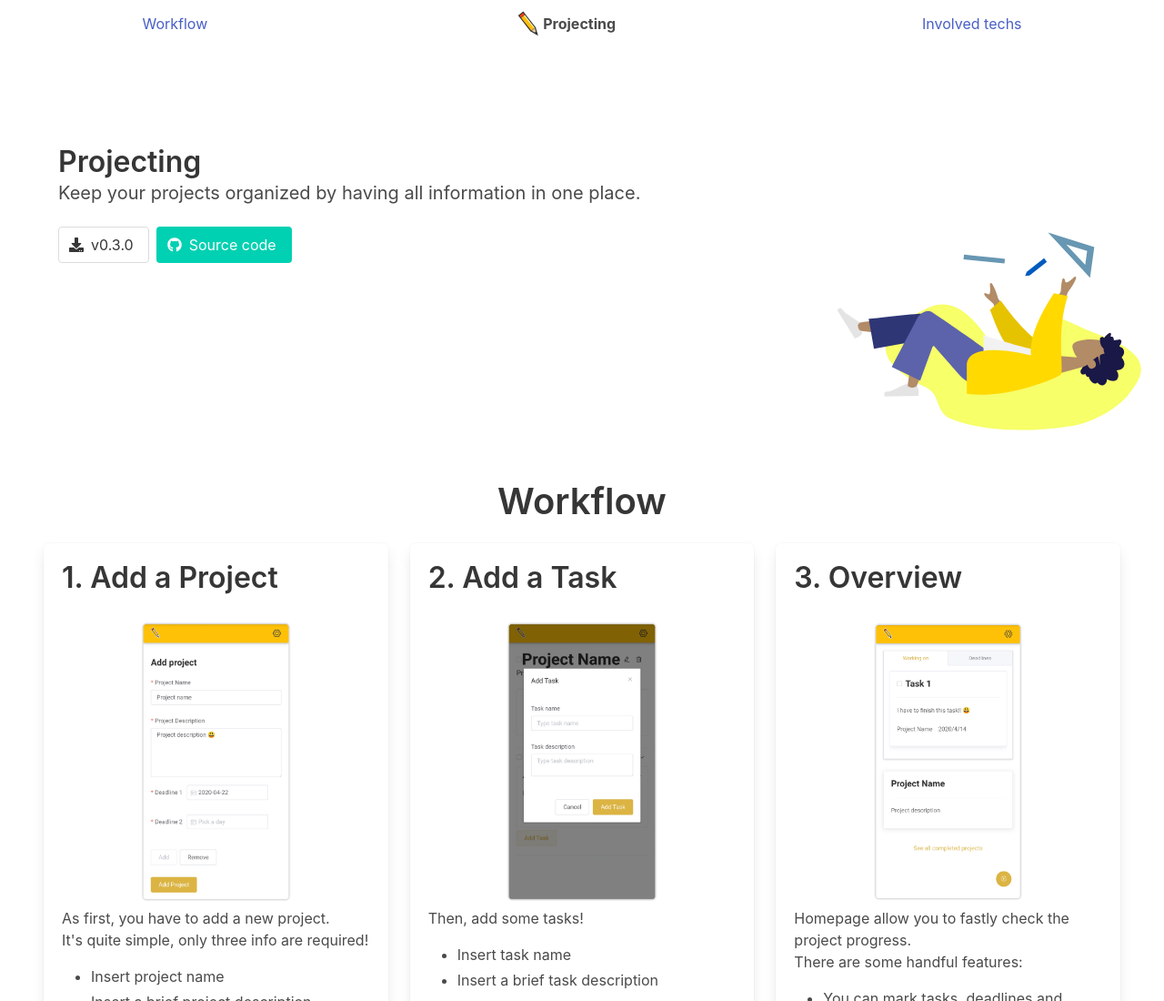
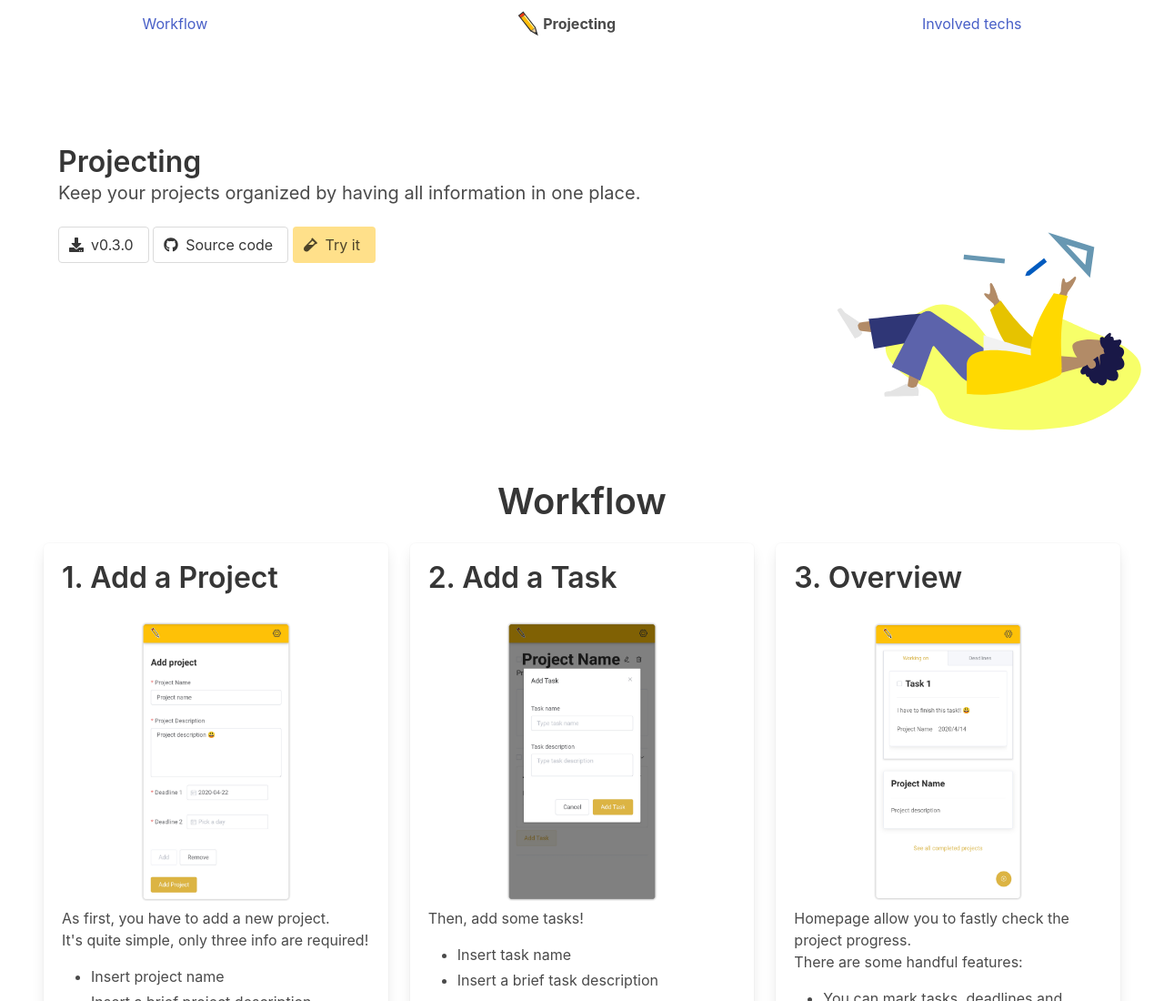
Before and after one commit to longo-andrea/longo-andrea.github.io-projecting-app, a plain HTML site: page index.html in a window 1280 px wide. Shown: the top 1100 px of the page at 91% size. Drawn offline with nearby package versions, Linux system fonts and the light colour scheme.

Commit message:
Added try button

```diff
--- a/index.html
+++ b/index.html
@@ -40,20 +40,30 @@
   <div class="container">
     <h1 class="title">Projecting</h1>
     <h2 class="subtitle">Keep your projects organized by having all information in one place.</h2>
-    <div class="buttons">
+      <a href="https://github.com/longo-andrea/projecting-app/releases">
         <button class="button">
           <span class="icon is-small">
             <i class="fas fa-download"></i>
           </span>
           <span>v0.3.0</span>
         </button>
-      <button class="button is-primary">
+      </a>
+      <a href="https://github.com/longo-andrea/projecting-app">
+        <button class="button">
           <span class="icon">
             <i class="fab fa-github"></i>
           </span>
           <span>Source code</span>
         </button>
-    </div>
+      </a>
+      <a href="https://zen-feynman-854771.netlify.com/#/">
+        <button class="button is-warning">
+          <span class="icon">
+            <i class="fas fa-vial"></i>
+          </span>
+          <span>Try it</span>
+        </button>
+      </a>
   </div>
 </div>
 
```
Lines whose indentation alone changed are shown as unchanged.
